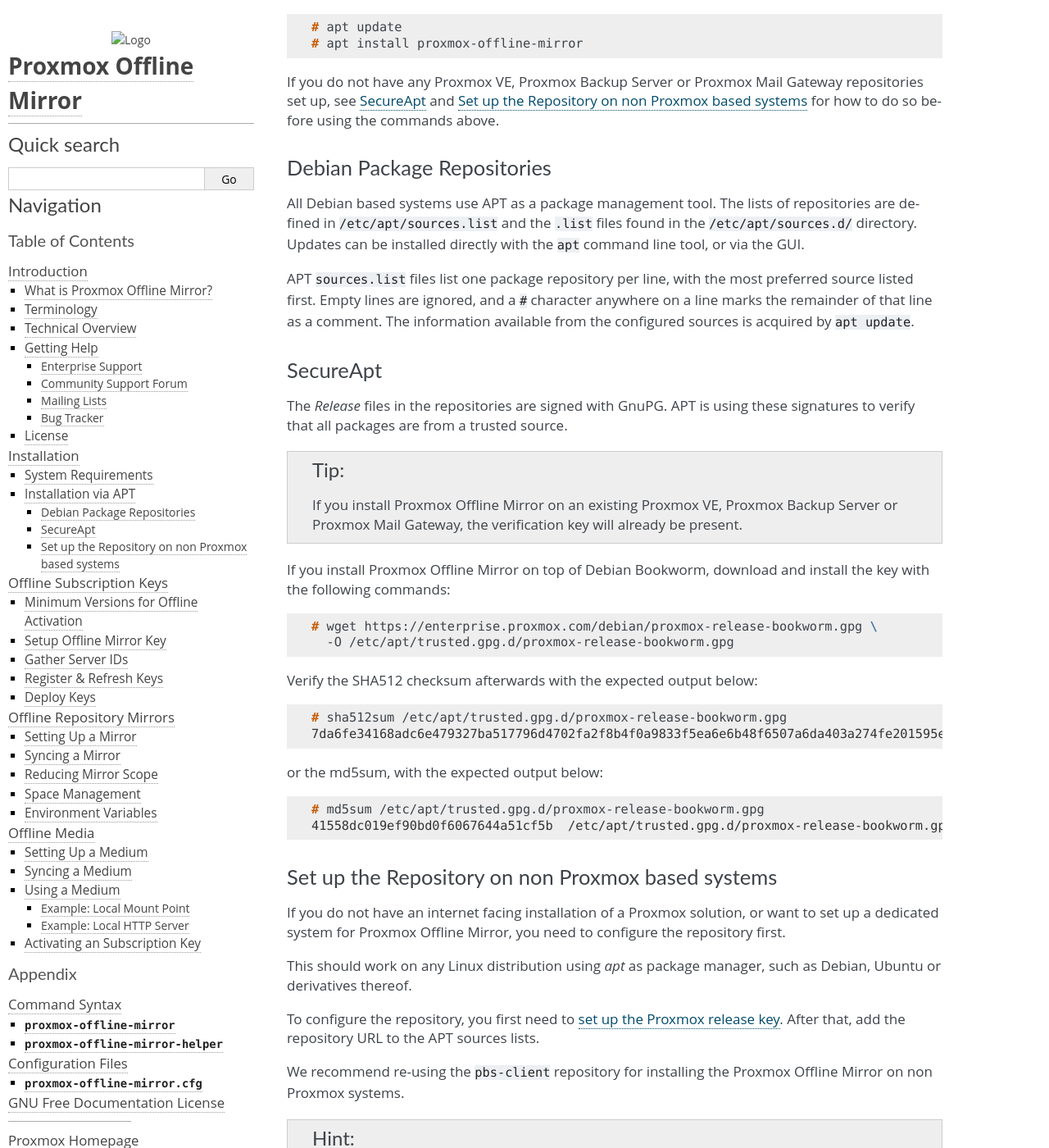
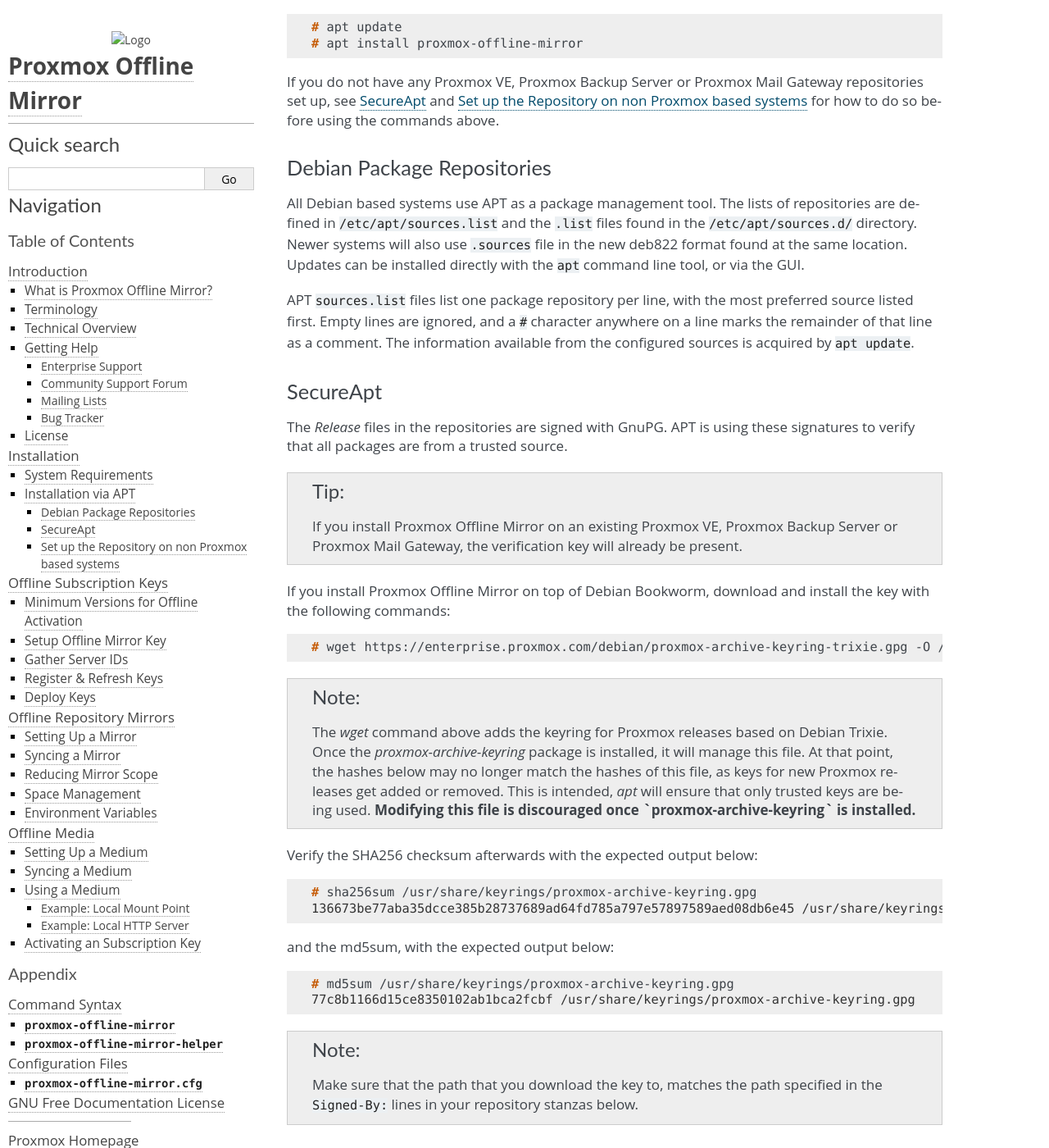
Before and after one commit to proxmox/proxmox-offline-mirror, a Sphinx documentation site: the page built from docs/installation.rst, in a window 1280 px wide and 1400 px high, scrolled down 523 px. Shown: the whole window at 82% size. Built offline with Sphinx 7.4.7, drawn with Linux system fonts in a browser that asks for light colours; some of the changed text lies outside the part shown.

Commit message:
docs: document the setup process for trixie installs
and update the keyring hashes.

Signed-off-by: Shannon Sterz <s.sterz@proxmox.com>
Link: https://lore.proxmox.com/all/20250829082323.55299-3-s.sterz@proxmox.com

```diff
--- a/docs/installation.rst
+++ b/docs/installation.rst
@@ -41,7 +41,8 @@
 
 All Debian based systems use APT as a package management tool. The lists of repositories are
 defined in ``/etc/apt/sources.list`` and the ``.list`` files found in the ``/etc/apt/sources.d/``
-directory. Updates can be installed directly with the ``apt`` command line tool, or via the GUI.
+directory. Newer systems will also use ``.sources`` file in the new deb822 format found at the
+same location. Updates can be installed directly with the ``apt`` command line tool, or via the GUI.
 
 APT ``sources.list`` files list one package repository per line, with the most preferred source
 listed first. Empty lines are ignored, and a ``#`` character anywhere on a line marks the remainder
@@ -53,8 +54,8 @@
 SecureApt
 ^^^^^^^^^
 
-The `Release` files in the repositories are signed with GnuPG. APT is using these signatures to
-verify that all packages are from a trusted source.
+The `Release` files in the repositories are signed with GnuPG. APT is using
+these signatures to verify that all packages are from a trusted source.
 
 .. tip:: If you install Proxmox Offline Mirror on an existing Proxmox VE, Proxmox Backup Server or
    Proxmox Mail Gateway, the verification key will already be present.
@@ -64,22 +65,30 @@
 
 .. code-block:: console
 
- # wget https://enterprise.proxmox.com/debian/proxmox-release-bookworm.gpg \
-   -O /etc/apt/trusted.gpg.d/proxmox-release-bookworm.gpg
+ # wget https://enterprise.proxmox.com/debian/proxmox-archive-keyring-trixie.gpg -O /usr/share/keyrings/proxmox-archive-keyring.gpg
 
-Verify the SHA512 checksum afterwards with the expected output below:
+.. note:: The `wget` command above adds the keyring for Proxmox releases based on Debian Trixie. Once
+   the `proxmox-archive-keyring` package is installed, it will manage this file. At that point, the
+   hashes below may no longer match the hashes of this file, as keys for new Proxmox releases get
+   added or removed. This is intended, `apt` will ensure that only trusted keys are being used.
+   **Modifying this file is discouraged once `proxmox-archive-keyring` is installed.**
+
+Verify the SHA256 checksum afterwards with the expected output below:
 
 .. code-block:: console
 
- # sha512sum /etc/apt/trusted.gpg.d/proxmox-release-bookworm.gpg
- 7da6fe34168adc6e479327ba517796d4702fa2f8b4f0a9833f5ea6e6b48f6507a6da403a274fe201595edc86a84463d50383d07f64bdde2e3658108db7d6dc87  /etc/apt/trusted.gpg.d/proxmox-release-bookworm.gpg
+ # sha256sum /usr/share/keyrings/proxmox-archive-keyring.gpg
+ 136673be77aba35dcce385b28737689ad64fd785a797e57897589aed08db6e45 /usr/share/keyrings/proxmox-archive-keyring.gpg
 
-or the md5sum, with the expected output below:
+and the md5sum, with the expected output below:
 
 .. code-block:: console
 
- # md5sum /etc/apt/trusted.gpg.d/proxmox-release-bookworm.gpg
- 41558dc019ef90bd0f6067644a51cf5b  /etc/apt/trusted.gpg.d/proxmox-release-bookworm.gpg
+ # md5sum /usr/share/keyrings/proxmox-archive-keyring.gpg
+ 77c8b1166d15ce8350102ab1bca2fcbf /usr/share/keyrings/proxmox-archive-keyring.gpg
+
+.. note:: Make sure that the path that you download the key to, matches the
+   path specified in the ``Signed-By:`` lines in your repository stanzas below.
 
 .. _package_repositories_client_only_apt:
 
@@ -102,6 +111,25 @@
    repository, those ship some updated packages from Debian native packages, which would get pulled
    in, even if not required for the offline mirroring.
 
+Repository for Debian 13 (Trixie) based releases
+~~~~~~~~~~~~~~~~~~~~~~~~~~~~~~~~~~~~~~~~~~~~~~~~~~
+
+Here are the actual steps for a generic Debian 13 (Bookworm) based system.
+
+First edit the file ``/etc/apt/sources.list.d/pbs-client.sources`` and add the following snippet:
+
+.. code-block:: debian.sources
+  :caption: File: ``/etc/apt/sources.list.d/pbs-client.sources``
+
+  Types: deb
+  URIs: http://download.proxmox.com/debian/pbs-client
+  Suites: trixie
+  Components: main
+  Signed-by: /usr/share/keyrings/proxmox-archive-keyring.gpg
+
+Now you should be able to install the ``proxmox-offline-mirror`` package, see
+:ref:`apt_install_pom`.
+
 Repository for Debian 12 (Bookworm) based releases
 ~~~~~~~~~~~~~~~~~~~~~~~~~~~~~~~~~~~~~~~~~~~~~~~~~~
 
```
